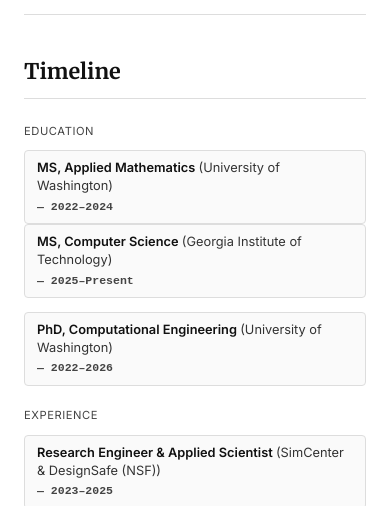
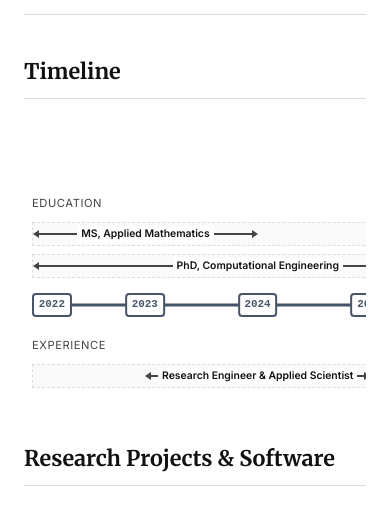
Before and after one commit to amnp95/amnp95.github.io, a website built with Vite: page index.html in a window 390 px wide. Shown: the part 830-1336 px from the top of the page. Built offline with nearby package versions, Linux system fonts and the light colour scheme.

Commit message:
style: keep timeline horizontal/scrollable on mobile with compact text & arrows

```diff
--- a/style.css
+++ b/style.css
@@ -728,64 +728,144 @@ footer {
         height: 120px;
     }
 
+    /* Keep timeline horizontal and scrollable on mobile */
+    #timeline-container {
+        overflow-x: auto;
+        -webkit-overflow-scrolling: touch;
+        width: 100%;
+        padding-bottom: 0.75rem; /* space for scrollbar */
+    }
+
+    .split-timeline {
+        min-width: 580px; /* compact horizontal width */
+        padding-top: 4.5rem; /* prevent top tooltip clipping */
+        padding-left: 0.5rem;
+        padding-right: 0.5rem;
+    }
+
     .timeline-axis-row {
-        display: none;
+        display: grid !important;
+        margin: 0.15rem 0;
     }
 
     .timeline-row-compact {
-        margin-bottom: 0.5rem;
+        margin-bottom: 0.15rem;
     }
 
     .timeline-track {
-        display: block;
-        border: none;
-        background: transparent;
-        height: auto;
+        display: grid !important;
+        border: 1px dashed var(--border-color);
+        background: var(--bg-tertiary);
+        height: 24px;
         padding: 0;
     }
 
     .timeline-bar {
-        display: block;
-        width: 100% !important;
-        grid-column: auto !important;
-        background: var(--bg-tertiary);
-        border: 1px solid var(--border-color);
-        padding: 0.5rem 0.75rem;
-        height: auto;
-        border-radius: 4px;
+        display: flex !important;
+        background: transparent;
+        border: none;
+        padding-left: 0.35rem;
+        padding-right: 0.35rem;
+        height: 100%;
+        border-radius: 0;
+        position: relative;
     }
 
-    .timeline-bar::before,
+    /* Scale down arrowheads on mobile */
+    .timeline-bar::before {
+        display: block !important;
+        content: '';
+        position: absolute;
+        left: 0;
+        top: 50%;
+        transform: translateY(-50%);
+        width: 0;
+        height: 0;
+        border-top: 4px solid transparent;
+        border-bottom: 4px solid transparent;
+        border-right: 6px solid var(--text-secondary);
+        z-index: 2;
+        transition: border-color 0.2s ease;
+    }
+
     .timeline-bar::after {
-        display: none; /* hide arrows on mobile list */
+        display: block !important;
+        content: '';
+        position: absolute;
+        right: 0;
+        top: 50%;
+        transform: translateY(-50%);
+        width: 0;
+        height: 0;
+        border-top: 4px solid transparent;
+        border-bottom: 4px solid transparent;
+        border-left: 6px solid var(--text-secondary);
+        z-index: 2;
+        transition: border-color 0.2s ease;
     }
 
     .timeline-bar-line {
-        display: none; /* hide arrow-line on mobile list */
+        display: block !important;
+        position: absolute;
+        left: 4px;
+        right: 4px;
+        top: 50%;
+        transform: translateY(-50%);
+        height: 2px;
+        background: var(--text-secondary);
+        z-index: 1;
+        transition: background-color 0.2s ease;
+    }
+
+    /* Scale down fonts for compactness */
+    .timeline-years-row {
+        display: grid !important;
+        font-size: 0.68rem;
+    }
+
+    .timeline-years-row span {
+        border-width: 2px !important;
+        padding: 0.08rem 0.3rem !important;
     }
 
     .timeline-bar-text {
-        color: var(--text-primary);
-        font-size: 0.8rem;
-        white-space: normal;
-        display: block;
-        line-height: 1.4;
-        background: transparent;
-        padding: 0;
+        font-size: 0.65rem !important;
+        padding: 0 0.25rem !important;
+    }
+
+    .timeline-inst-sub {
+        display: none !important; /* hide institution inside the bar to save space on mobile */
     }
 
     .timeline-date-sub {
-        display: block;
-        font-family: monospace;
-        font-size: 0.72rem;
-        color: var(--text-secondary);
-        margin-top: 0.25rem;
+        display: none !important; /* hide dates inside the bar as they are shown on the axis */
     }
 
-    .timeline-inst-sub {
-        display: inline;
-        font-weight: 400;
-        opacity: 0.85;
+    /* Restore tooltips to absolute display on mobile scrollable layout */
+    .timeline-tooltip {
+        position: absolute !important;
+        opacity: 0 !important;
+        visibility: hidden !important;
+        width: 200px !important;
+        box-shadow: 0 4px 12px rgba(0, 0, 0, 0.06) !important;
+        border: 1px solid var(--border-color) !important;
+        padding: 0.5rem !important;
+        background: var(--bg-primary) !important;
+        pointer-events: none !important;
+        transform: translateX(-50%) !important;
+        bottom: 160% !important;
+        left: 50% !important;
+        z-index: 100 !important;
+    }
+
+    .timeline-tooltip::before,
+    .timeline-tooltip::after {
+        display: block !important;
+    }
+
+    .timeline-tooltip div:first-child,
+    .timeline-tooltip div:last-child {
+        display: block !important;
     }
 
     .footer-container {
```
